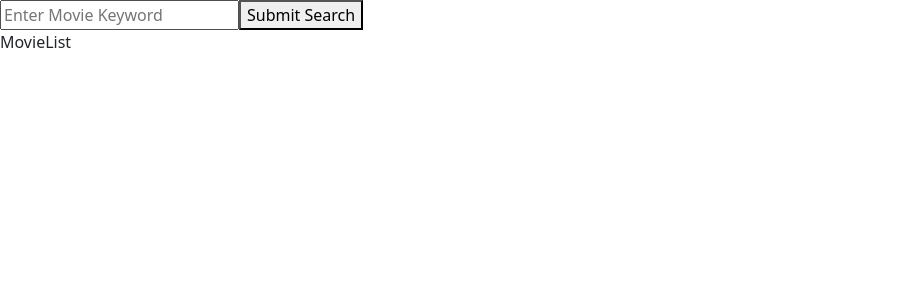
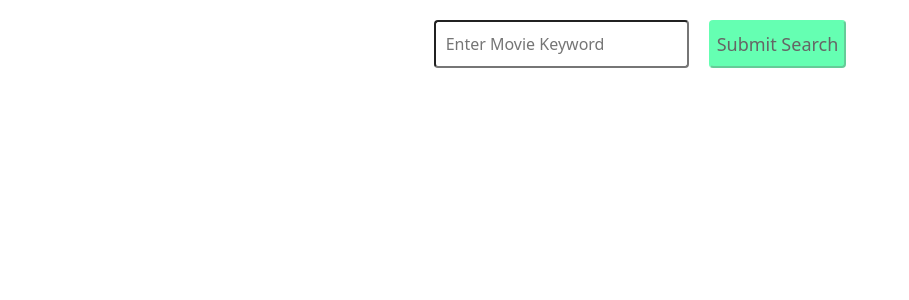
Before and after one commit to omidashouri/my-app-test1, a React (Create React App) app: page / in a window 1280 px wide. Shown: the top 300 px of the page, without its empty margins (0-909 px from the left). Built offline with nearby package versions, Linux system fonts and the light colour scheme.

Commit message:
The_Complete_Course finished finished : omidashouri : 010208

```diff
--- a/src/components/movie-app/App.css
+++ b/src/components/movie-app/App.css
@@ -0,0 +1,61 @@
+html {
+    height: 100%;
+}
+
+.search{
+    width: 100%;
+    display: flex;
+    justify-content: center;
+    padding: 20px 0;
+}
+
+.search input{
+    padding: 10px;
+    border-radius: 4px;
+}
+
+.search button{
+    background-color: springgreen;
+    border-color: springgreen;
+    border-radius: 4px;
+    margin-left: 20px;
+    font-size: 18px;
+    color: black;
+}
+
+.search button:disabled{
+    background-color: springgreen;
+    border-color: springgreen;
+    border-radius: 4px;
+    margin-left: 20px;
+    font-size: 18px;
+    color: black;
+    opacity: 0.6;
+}
+
+.movieList {
+    display: grid;
+    grid-template-columns: repeat(4,1fr);
+    gap: 2rem;
+}
+
+.movieList div {
+    height: auto;
+}
+
+.noMovie {
+    justify-content: center;
+    width: 100%;
+    font-size: 25px;
+    display: flex;
+}
+
+.movieList > div > img {
+    width: 100%;
+    height: 400px;
+}
+
+.movieList > div > p {
+    color: white;
+    font-size: 18px;
+}
--- a/src/components/movie-app/GlobalContext.js
+++ b/src/components/movie-app/GlobalContext.js
@@ -1,4 +1,4 @@
-import {createContext, useState} from "react";
+import {createContext, useEffect, useState} from "react";
 
 
 export const GlobalContext = createContext({
@@ -13,23 +13,42 @@
 
 const GlobalState = ({children}) => {
 
+    const [searchParam, setSearchParam] = useState('')
+    const [loading, setLoading] = useState(false)
+    const [movieList, setMovieList] = useState([])
 
-    const [searchParam, setSearchParam] = useState('')
-    const handleOnChange = (event)=>{
+    useEffect(() => {
+        const getDataFromStorage = JSON.parse(localStorage.getItem('movieList'));
+        if (getDataFromStorage && getDataFromStorage.length > 0) {
+            setMovieList(getDataFromStorage);
+        }
+    }, [])
+
+    const handleOnChange = (event) => {
         console.log(event.target.value)
         setSearchParam(event.target.value)
     }
 
-    const handleSubmit = ()=>{
+    const handleSubmit = async () => {
+        setLoading(true)
+        const response = await fetch(`https://www.omdbapi.com/?s=${searchParam}&apikey=53447d77`)
+        const data = await response.json();
+        if (data) {
+            setMovieList(data.Search);
+            localStorage.setItem('movieList', JSON.stringify(data.Search))
+            setLoading(false);
+            setSearchParam('')
+        }
+    }
 
-    }
     const contextValue = {
         searchParam,
         handleOnChange,
         handleSubmit,
-        movieList: [],
-        loading: false
+        movieList,
+        loading,
     }
+
     return (
         <GlobalContext.Provider value={contextValue}>
             {children}
--- a/src/components/movie-app/MovieApp.js
+++ b/src/components/movie-app/MovieApp.js
@@ -1,9 +1,13 @@
 import Search from "./components/Search";
 import MovieList from "./components/MovieList";
+import "./App.css"
+import {useContext} from "react";
+import {GlobalContext} from "./GlobalContext";
 
 function MovieApp() {
+    const {movieList} = useContext(GlobalContext)
     return (
-        <div>
+        <div style={{background : movieList && movieList.length > 0 && "blue"}}>
             <Search/>
             <MovieList/>
         </div>
--- a/src/components/movie-app/components/MovieList.jsx
+++ b/src/components/movie-app/components/MovieList.jsx
@@ -1,9 +1,21 @@
-import React from "react";
+import React, {useContext} from "react";
+import {GlobalContext} from "../GlobalContext";
 
-const MovieList=()=>{
-    return(
-        <div>
-            MovieList
+const MovieList = () => {
+    const {movieList, loading} = useContext(GlobalContext);
+    return (
+        <div className={'movieList'}>
+            {loading && <span className={'noMovie'}>Loading! Please wait</span>}
+            {
+                movieList && movieList.length > 0 ?
+                    movieList.map((item) => (
+                        <div key={item.imdbID}>
+                            <img src={item.Poster} alt={'Movie Poster'}/>
+                            <p>{item.Title}</p>
+                            <p>{item.Year}</p>
+                        </div>
+                    )) : null
+            }
         </div>
     )
 }
--- a/src/components/movie-app/components/Search.jsx
+++ b/src/components/movie-app/components/Search.jsx
@@ -5,11 +5,11 @@
     const {searchParam, handleOnChange, handleSubmit} = useContext(GlobalContext);
 
     return(
-        <div>
+        <div className={'search'}>
             <input name={'search'}
-                   // value={searchParam}
+                   value={searchParam}
                    onChange={handleOnChange} placeholder={'Enter Movie Keyword'}/>
-            <button onClick={handleSubmit}>Submit Search</button>
+            <button disabled={searchParam.trim().length <= 2} onClick={handleSubmit}>Submit Search</button>
         </div>
     )
 }
```
